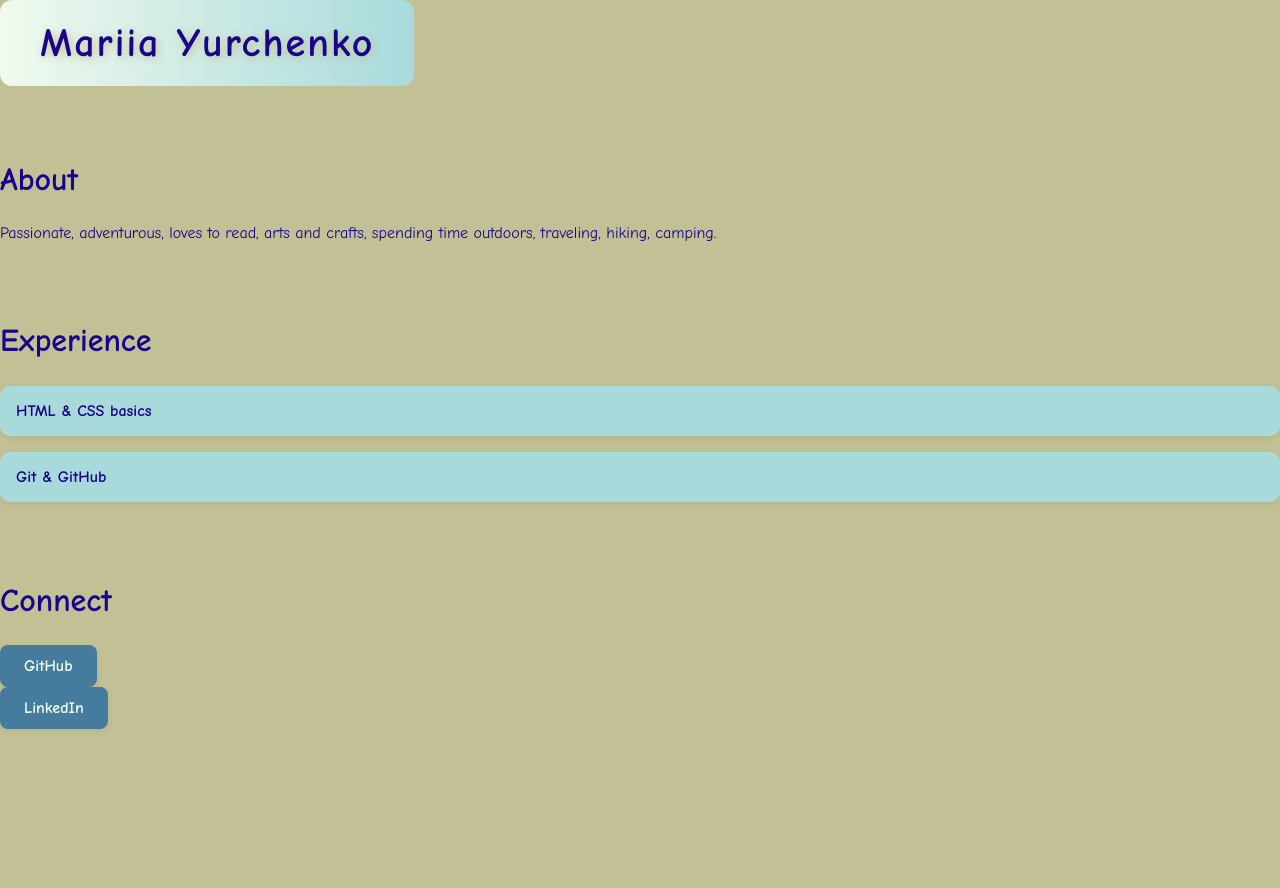
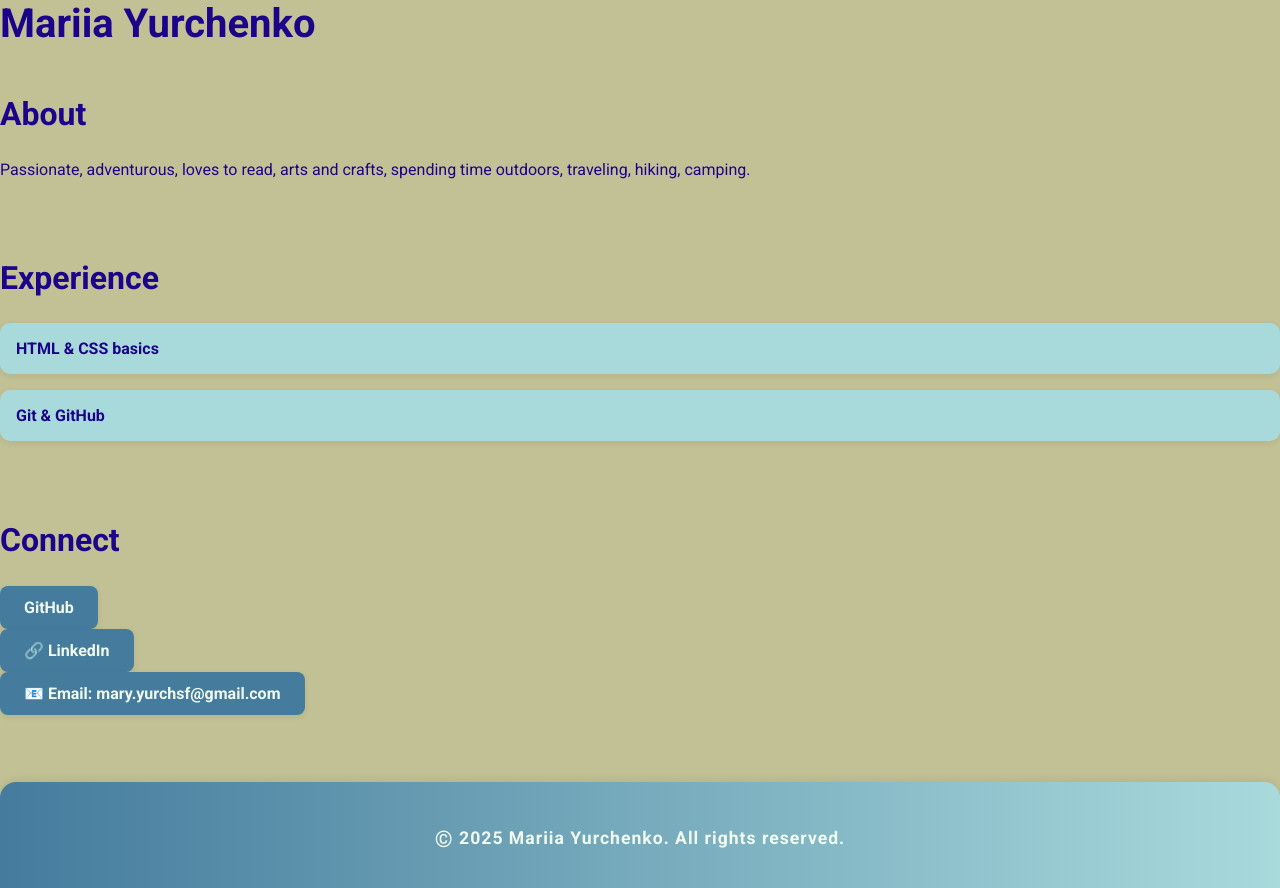
Before and after one commit to CTDMia/mariia-yurchenko-luna, a plain HTML site: page index.html in a window 1280 px wide. Before the commit the page ends 800 px from the top, so only its background shows below. Drawn offline with Linux system fonts and the light colour scheme.

Commit message:
Enhance site styles and footer, add Google Fonts, icons, and security improvements

```diff
--- a/css/index.css
+++ b/css/index.css
@@ -1,3 +1,16 @@
+footer {
+	background: linear-gradient(90deg, #457b9d 0%, #a8dadc 100%);
+	color: #f1faee;
+	text-align: center;
+	padding: 1.5em 0 1em 0;
+	font-size: 1.1em;
+	font-weight: 700;
+	letter-spacing: 1px;
+	margin-top: 2em;
+	border-top-left-radius: 16px;
+	border-top-right-radius: 16px;
+	box-shadow: 0 -2px 8px rgba(0,0,0,0.08);
+}
 #Connect ul {
 	list-style: none;
 	padding: 0;
@@ -40,19 +53,6 @@
 	transform: scale(1.03);
 	box-shadow: 0 4px 12px rgba(0,0,0,0.12);
 }
-h1 {
-	color: #e63946;
-	font-size: 3em;
-	font-family: 'Comic Sans MS', 'Comic Sans', cursive, sans-serif;
-	font-weight: bold;
-	letter-spacing: 2px;
-	text-shadow: 2px 2px 8px #c2c195;
-	background: linear-gradient(90deg, #f1faee 0%, #a8dadc 100%);
-	padding: 0.5em 1em;
-	border-radius: 12px;
-	display: inline-block;
-	margin-top: 1em;
-}
 
 section {
 	margin: 2em 0;
@@ -62,7 +62,7 @@ section {
 body {
 	margin: 0;
 	padding: 0;
-	font-family: 'Comic Sans MS', 'Comic Sans', cursive, sans-serif;
+	font-family: 'Roboto', 'Comic Sans MS', 'Comic Sans', cursive, sans-serif;
 	background-color: #c2c195;
 	color: #1b038a;
 }
@@ -100,12 +100,6 @@ a:hover {
 	text-decoration: underline;
 }
 
-header, footer {
-	background-color: #222;
-	color: #fff;
-	padding: 1em 0;
-	text-align: center;
-}
 
 main {
 	padding: 2em;
--- a/index.html
+++ b/index.html
@@ -4,6 +4,7 @@
     <meta charset="UTF-8">
     <meta name="viewport" content="width=device-width, initial-scale=1.0">
     <title>Mariia Yurchenko's Portfolio</title>
+    <link href="https://fonts.googleapis.com/css2?family=Roboto:wght@400;700&display=swap" rel="stylesheet">
     <link rel="stylesheet" href="css/index.css">
 </head>
 <body>
@@ -25,9 +26,13 @@
     <section id="Connect">
         <h2>Connect</h2>
         <ul>
-            <li><a href="https://github.com/CTDMia" target="_blank">GitHub</a></li>
-            <li><a href="https://www.linkedin.com/in/mariia-yurchenko-9a2819356" target="_blank">LinkedIn</a></li>
+            <li><a href="https://github.com/CTDMia" target="_blank" rel="noopener noreferrer">GitHub</a></li>
+            <li><a href="https://www.linkedin.com/in/mariia-yurchenko-9a2819356" target="_blank" rel="noopener noreferrer">🔗 LinkedIn</a></li>
+            <li><a href="mailto:mary.yurchsf@gmail.com">📧 Email: mary.yurchsf@gmail.com</a></li>
         </ul>
     </section>
 </body>
+    <footer>
+        <p><span style="font-size:1.3em;vertical-align:middle;">&copy;</span> 2025 Mariia Yurchenko. All rights reserved.</p>
+    </footer>
 </html>
```
